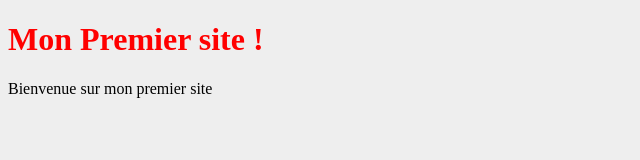
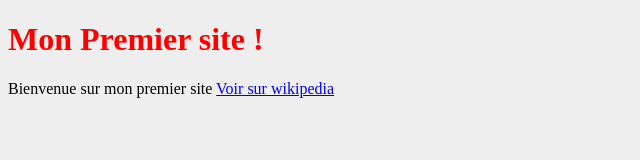
Before and after one commit to Emre-esig/premier-code, a plain HTML site: page index.html in a window 1280 px wide. Shown: the whole page, without its empty margins (0-640 px from the left). Drawn offline with Linux system fonts and the light colour scheme.

Commit message:
index.html

```diff
--- a/index.html
+++ b/index.html
@@ -15,6 +15,7 @@
 <body>
   <h1>Mon Premier site !</h1>
   <p1>Bienvenue sur mon premier site</p1>
+  <a href="https://fr.wikipedia.org/wiki/One_Piece" target="_blank">Voir sur wikipedia</a>
 
   <img
     src:"C:\Users\emreg\OneDrive\Bureau\zoro.jpg"
```
